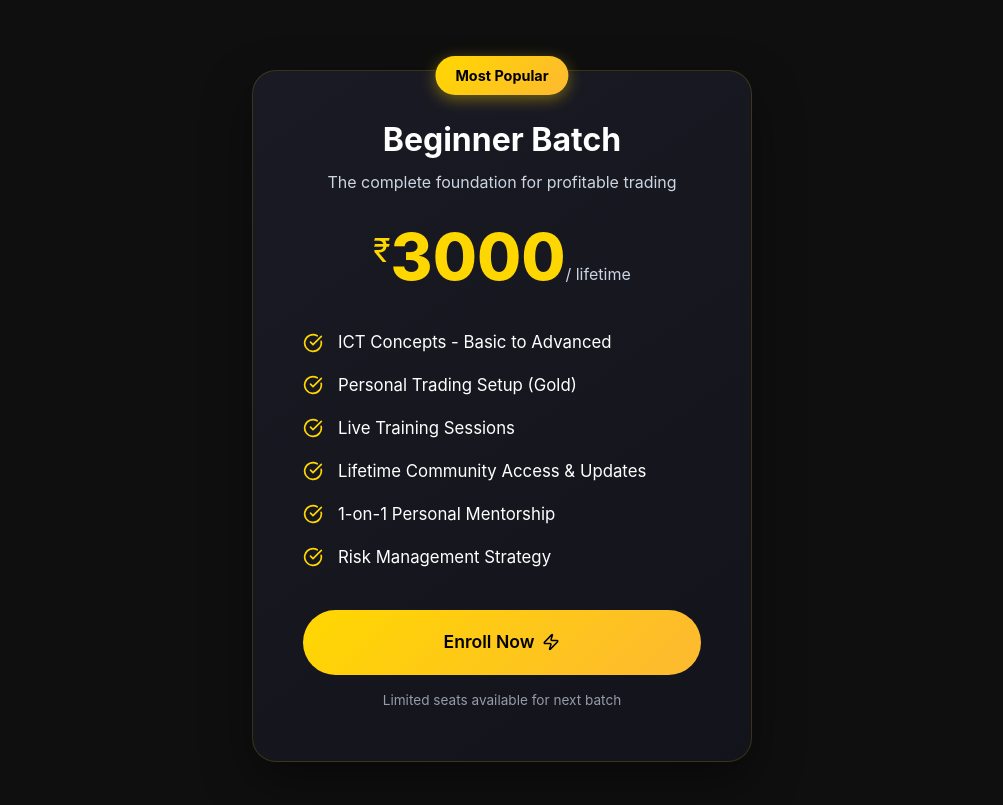
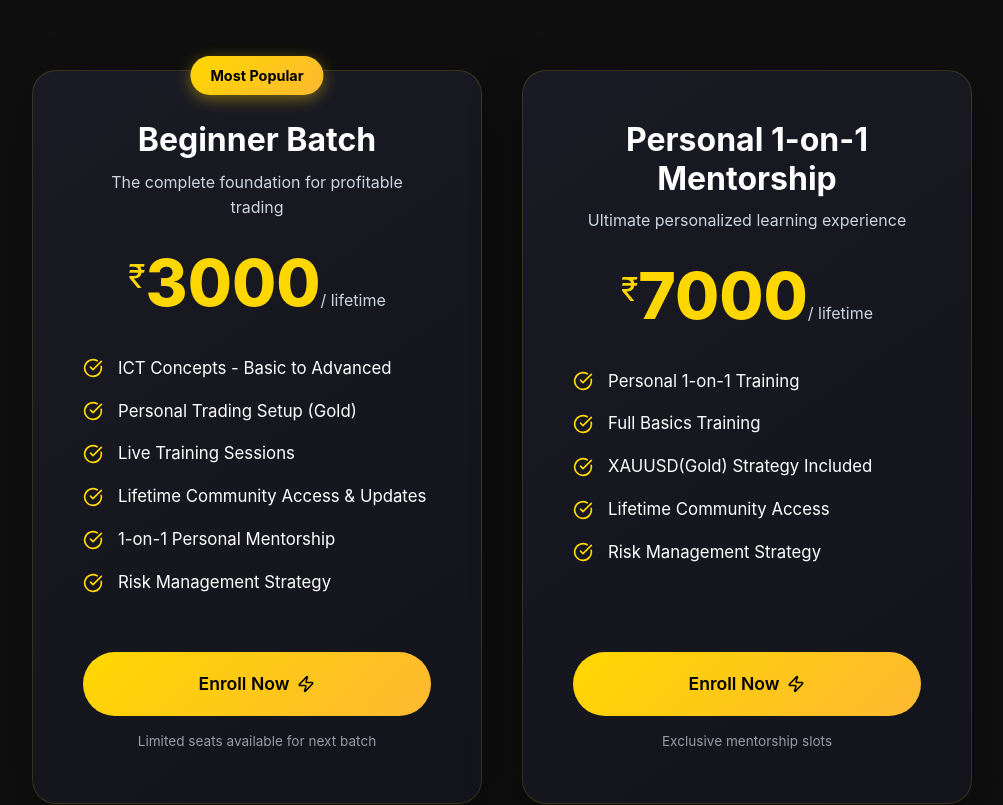
Before and after one commit to gokulvenu1008/Trade-Wanderer, a React (Vite) app: page / in a window 1280 px wide. Shown: the part 1920-2725 px from the top of the page, without its empty margins (138-1141 px from the left). Built offline with nearby package versions, Linux system fonts and the light colour scheme.

Commit message:
feat: add Course component displaying pricing cards for beginner and 1-on-1 mentorship programs with inline styling.

```diff
--- a/src/components/Course.jsx
+++ b/src/components/Course.jsx
@@ -52,6 +52,48 @@ const Course = () => {
 
             <p className="guarantee-text">Limited seats available for next batch</p>
           </div>
+
+          <div className="pricing-card">
+            <div className="card-header">
+              <h2>Personal 1-on-1 Mentorship</h2>
+              <p>Ultimate personalized learning experience</p>
+            </div>
+
+            <div className="price-box">
+              <span className="currency">₹</span>
+              <span className="amount">7000</span>
+              <span className="period">/ lifetime</span>
+            </div>
+
+            <ul className="course-features">
+              <li>
+                <CheckCircle size={20} className="check-icon" />
+                <span>Personal 1-on-1 Training</span>
+              </li>
+              <li>
+                <CheckCircle size={20} className="check-icon" />
+                <span>Full Basics Training</span>
+              </li>
+              <li>
+                <CheckCircle size={20} className="check-icon" />
+                <span>XAUUSD(Gold) Strategy Included</span>
+              </li>
+              <li>
+                <CheckCircle size={20} className="check-icon" />
+                <span>Lifetime Community Access</span>
+              </li>
+              <li>
+                <CheckCircle size={20} className="check-icon" />
+                <span>Risk Management Strategy</span>
+              </li>
+            </ul>
+
+            <a href="https://wa.me/" className="btn-primary full-width" style={{ marginTop: 'auto' }}>
+              Enroll Now <Zap size={18} style={{ marginLeft: '8px' }} />
+            </a>
+
+            <p className="guarantee-text">Exclusive mentorship slots</p>
+          </div>
         </div>
       </div>
 
@@ -59,6 +101,8 @@ const Course = () => {
         .pricing-card-wrapper {
           display: flex;
           justify-content: center;
+          gap: 40px;
+          flex-wrap: wrap;
           padding: 40px 0;
         }
 
@@ -67,10 +111,12 @@ const Course = () => {
           border-radius: 24px;
           padding: 50px;
           width: 100%;
-          max-width: 500px;
+          max-width: 450px;
           position: relative;
           border: 1px solid rgba(255, 215, 0, 0.15);
           box-shadow: 0 20px 50px rgba(0,0,0,0.4);
+          display: flex;
+          flex-direction: column;
         }
 
         .popular-badge {
```
Lines whose indentation alone changed are shown as unchanged.
